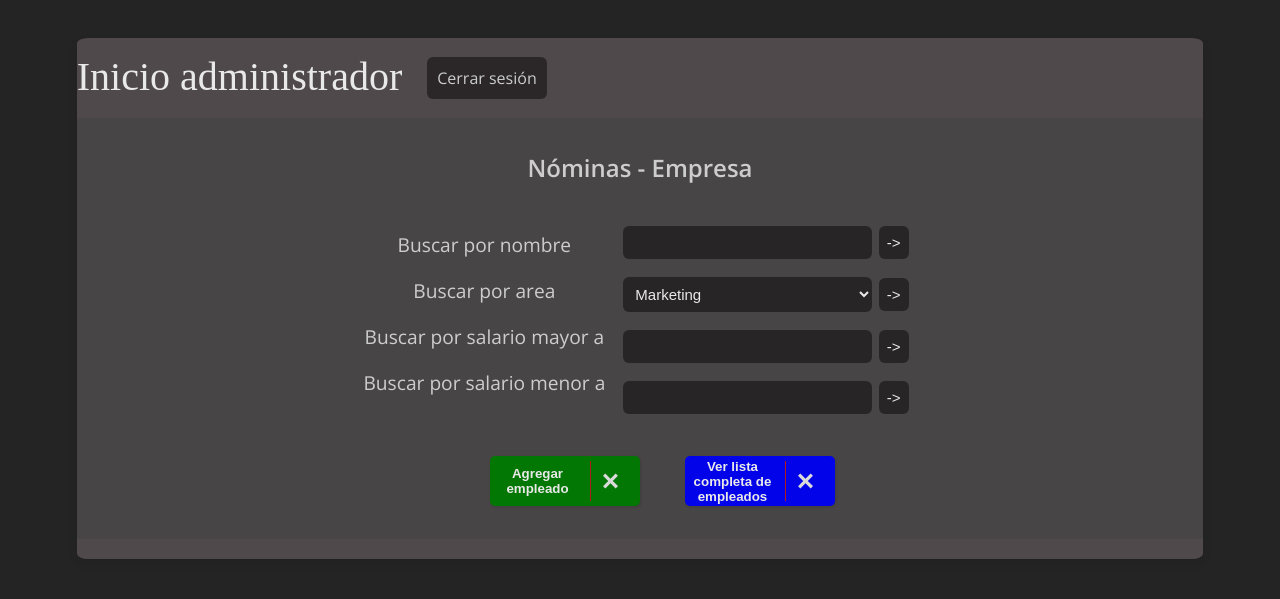
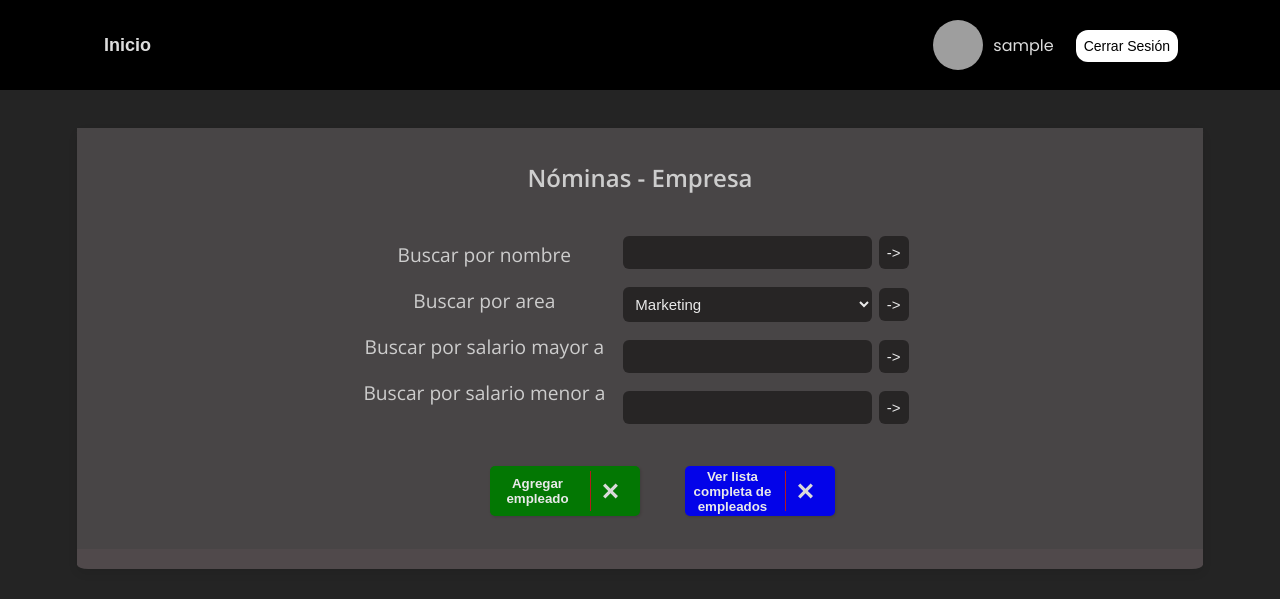
Before and after one commit to JaimeNJ99/payroll-project, a PHP site: page /menu_admin.php in a window 1280 px wide. Shown: the top 599 px of the page. Before the commit the page ends 559 px from the top, so only its background shows below. Run offline with PHP 8.4, Linux system fonts and the light colour scheme; the visitor is signed in with stand-in values (Sample User, id 1); data comes from the database, SQL or seed files in the repository; some libraries are stand-ins or nearby versions; grey boxes are pictures that could not be loaded.

Commit message:
Se agrega la barra de navegación

```diff
--- a/includes/footer.php
+++ b/includes/footer.php
@@ -2,6 +2,7 @@
         <script src='https://cdnjs.cloudflare.com/ajax/libs/jquery/2.1.3/jquery.min.js'></script>
         <script src="../js/script.js"></script>
         <script src="../js/validations.js" ></script>
+        <script src="../js/app.js"></script>
         <!-- Notifications (sweetalert2) -->
         <script src="//cdn.jsdelivr.net/npm/sweetalert2@11"></script>
     </body>
--- a/includes/head.php
+++ b/includes/head.php
@@ -5,7 +5,7 @@
             <meta charset="UTF-8">
             <meta http-equiv="X-UA-Compatible" content="IE=edge">
             <meta name="viewport" content="width=device-width, initial-scale=1.0">
-            <title>Inicio | SBD</title>
+            <title><?php echo isset($title) ? $title : "Web Site"; ?></title>
             <link rel="stylesheet" href="/styles/main.css">
             <link rel="icon" href="../img/hospital.png">
         </head>
--- /dev/null
+++ b/includes/header.php
@@ -0,0 +1,24 @@
+<header class="header" >
+    <div class="logo">
+        <a href="/" >Inicio</a>
+    </div>
+    <div class="hamburger">
+        <div class="line"></div>
+        <div class="line"></div>
+        <div class="line"></div>
+    </div>
+    <nav class="navigation" >
+        <ul class="list" >
+            <li>
+                <div class="profile">
+                    <!-- Para el avatar se utiliza una API que devuelve imagenes aleatorias. -->
+                    <img class="avatar" src="https://i.pravatar.cc/50" alt="profile">
+                    <?php echo isset($_SESSION['username']) ? $_SESSION['username'] : ""; ?>
+                </div>
+            </li>
+            <li>
+                <a id="logout" href="../php/cerrarSesion.php">Cerrar Sesión </a>
+            </li>
+        </ul>
+    </nav>
+</header>
--- a/index.php
+++ b/index.php
@@ -5,7 +5,7 @@
     else if ($_SESSION['rol'] == 2 ) header('Location: ./menu_recepcionista.php');
 }
 ?>
-<?php include("includes/head.php") ?>
+<?php $title="Inicio | SBD"; include("includes/head.php") ?>
   <form class="login-form" name="contacto" method="post" action="php/IniciarSesion.php" onsubmit="return validation()" >
 
     <h1>Login</h1>
--- /dev/null
+++ b/js/app.js
@@ -0,0 +1,6 @@
+const hamburger = document.querySelector(".hamburger");
+const navLinks = document.querySelector(".navigation");
+
+hamburger.addEventListener("click", () => {
+    navLinks.classList.toggle("active")
+})
--- a/menu_admin.php
+++ b/menu_admin.php
@@ -22,6 +22,7 @@
         <meta charset="UTF-8">
         <title>Administrador | SBD</title>
         <link rel="stylesheet" href="/styles/estilo.css">
+        <link rel="stylesheet" href="/styles/header.css">
         <link rel="icon" href="img/hospital.png">
         <style>
             .styled-table tbody tr.active-row:hover {
@@ -32,16 +33,14 @@
             input::placeholder {
             color:gray;
             }
-
         </style>
     </head>
     <body>
+        <!-- Barra de navegación -->
+        <?php include("includes/header.php") ?>
+
     <div class="container">
     <div class="tutorial">
-    <ul>
-      <div style="font-size:40px; float: left; color: white;padding-top: 15px; margin-right: 15px;">Inicio administrador</div>
-        <li><a id="a" href="php/cerrarSesion.php">Cerrar sesión </a></li>
-      </ul>
       <div class="slider">
         <br>
         <h2>Nóminas - Empresa</h2>
@@ -193,6 +192,7 @@ input::placeholder {
         }
     };
 </script>
+    <script src="/js/app.js"></script>
     </div><link href='https://fonts.googleapis.com/css?family=Open+Sans:400,300,600' rel='stylesheet' type='text/css'>
     <link href="//maxcdn.bootstrapcdn.com/font-awesome/4.2.0/css/font-awesome.min.css" rel="stylesheet">
     <!-- partial -->
--- a/php/conexion.php
+++ b/php/conexion.php
@@ -1,7 +1,7 @@
 <?php
 $servername = "localhost";
-$username = "usr_mantenimiento";
-$password = "mantenimiento";
+$username = "root";
+$password = "hernandezj";
 $database = "usuarioing";
 
 //create connection
--- /dev/null
+++ b/styles/header.css
@@ -0,0 +1,87 @@
+@import url('https://fonts.googleapis.com/css2?family=Noto+Sans:wght@700&family=Poppins:wght@400;500;600&display=swap');
+
+.header{
+    font-family: "Poppins", sans-serif;
+    background-color: #000;
+    color: #dddddd;
+    height: 90px;
+    padding: 2rem 6rem;
+    display: flex;
+    align-items: center;
+    justify-content: space-between;
+    font-size: 16px;
+}
+.header .logo a{
+    font-size: 18px;
+    font-weight: bold;
+    color: #dddddd;
+    text-decoration: none;
+    cursor: pointer;
+}
+.hamburger{
+    display: none;
+}
+.hamburger .line{
+    width: 20px;
+    height: 1px;
+    background-color: #fff;
+    margin: 6px 0;
+}
+.header .navigation .list{
+    display: flex;
+    align-items: center;
+    list-style: none;
+}
+.header .navigation .list li{
+    padding: 2px 6px;
+}
+.header .navigation .list li .profile{
+    display: flex;
+    align-items: center;
+    margin-right: 10px;
+}
+.header .navigation .list li img{
+    border-radius: 50%;
+    margin-right: 10px;
+    width: 50px;
+}
+.header .navigation .list #logout{
+    background-color: #fff;
+    color: #000;
+    border-radius: 12px;
+}
+.header .navigation .list li a{
+    text-decoration: none;
+    font-size: 14px;
+}
+
+@media (max-width: 900px){
+    .hamburger{
+        display: block;
+        cursor: pointer;
+    }
+    .header .navigation{
+        display: none;
+        height: 0;
+        position: absolute;
+        top: 90px;
+        left: 0;
+        right: 0;
+        width: 100%;
+        transition: 0.2s;
+        z-index: 2;
+    }
+    .header .navigation.active{
+        display: block;
+    }
+    .header .navigation .list{
+        background-color: #000;
+        display: flex;
+        flex-direction: column;
+        transition: 0.5s;
+        padding: 2rem 4rem;
+    }
+    .header .navigation .list li{
+        margin-bottom: 20px;
+    }
+}
```
Lines whose indentation alone changed are shown as unchanged.
